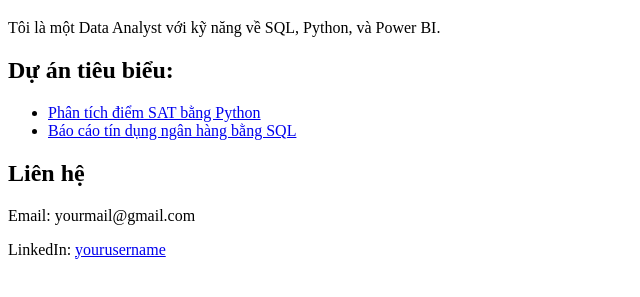
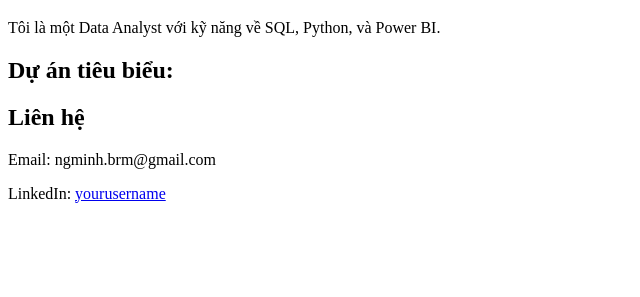
Before and after one commit to MinhHuu2/MinhHuu, a plain HTML site: page index.html in a window 1280 px wide. Shown: the part 61-358 px from the top of the page, without its empty margins (0-640 px from the left). Drawn offline with Linux system fonts and the light colour scheme.

Commit message:
Update index.html

```diff
--- a/index.html
+++ b/index.html
@@ -9,12 +9,10 @@
 
   <h2>Dự án tiêu biểu:</h2>
   <ul>
-    <li><a href="https://www.kaggle.com/yourproject">Phân tích điểm SAT bằng Python</a></li>
-    <li><a href="https://github.com/yourusername/bank-report-sql">Báo cáo tín dụng ngân hàng bằng SQL</a></li>
   </ul>
 
   <h2>Liên hệ</h2>
-  <p>Email: yourmail@gmail.com</p>
+  <p>Email: ngminh.brm@gmail.com</p>
   <p>LinkedIn: <a href="https://linkedin.com/in/yourusername">yourusername</a></p>
 </body>
 </html>
```
